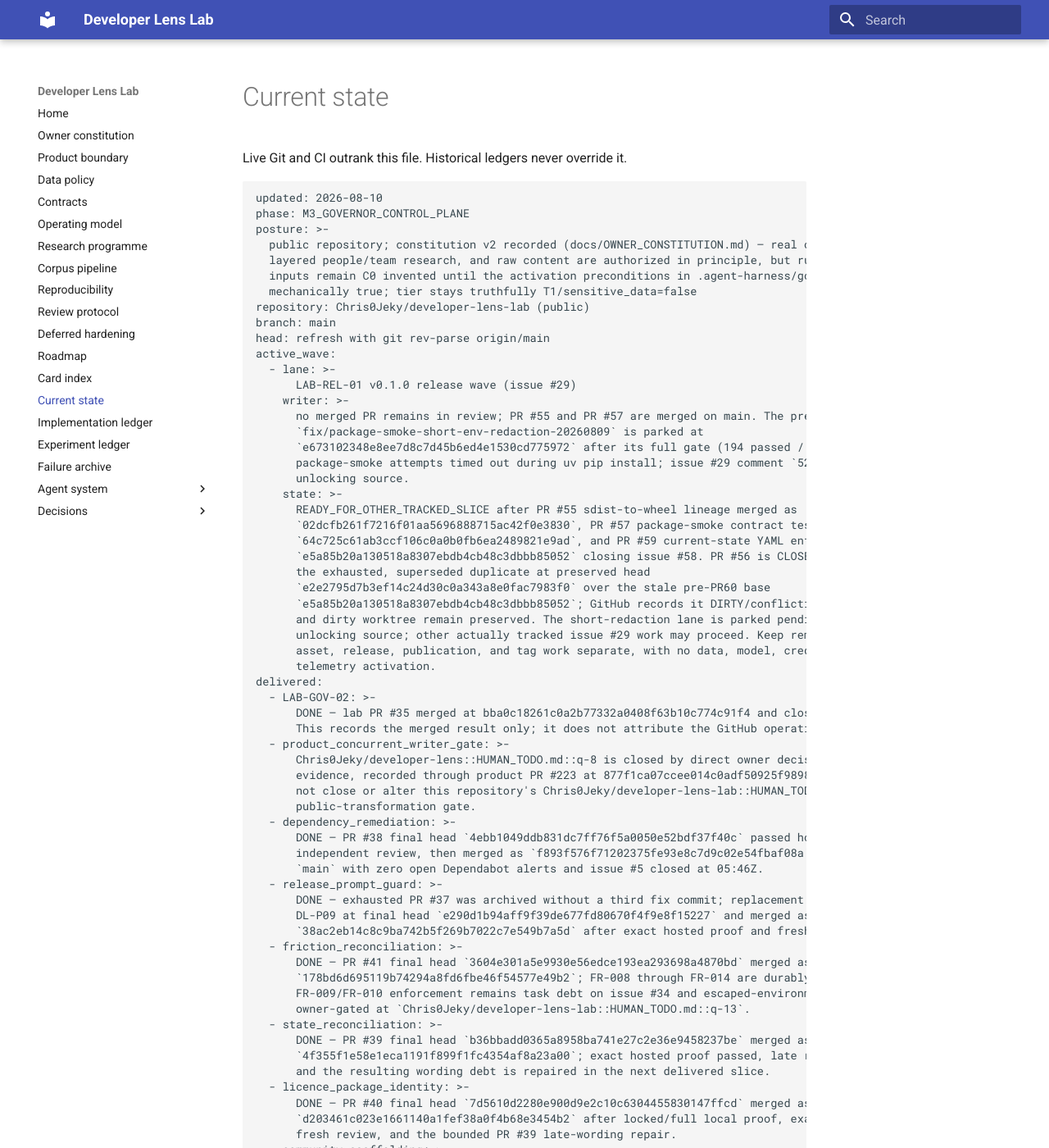
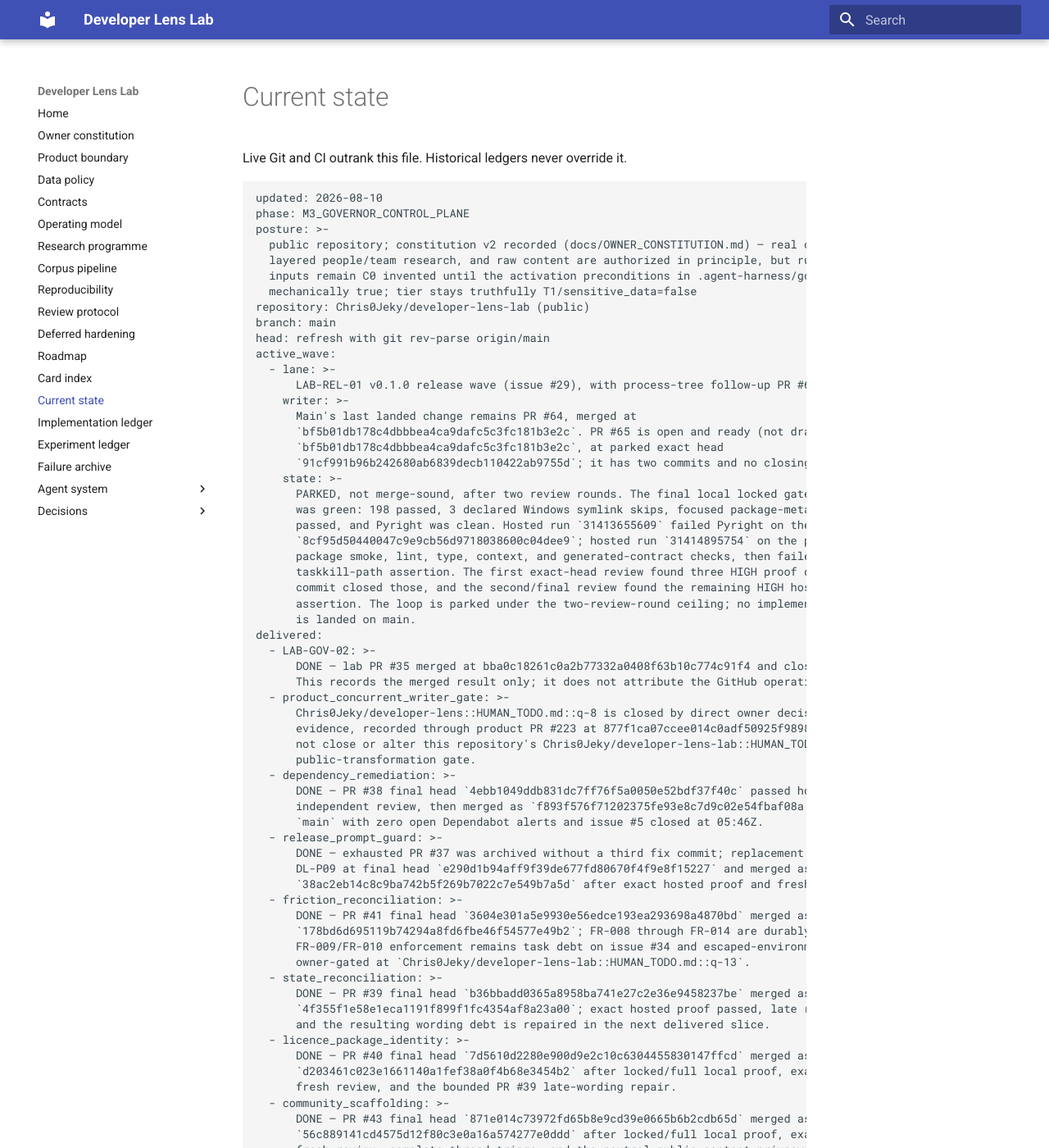
Before and after one commit to Chris0Jeky/developer-lens-lab, an MkDocs documentation site: the page built from docs/CURRENT_STATE.md, in a window 1280 px wide and 1400 px high. Shown: the whole window at 82% size. Built offline with MkDocs 1.6.1 and Material for MkDocs 9.7.7, drawn with Linux system fonts in a browser that asks for light colours; some of the changed text lies outside the part shown.

Commit message:
Reconcile parked PR 65 governor state

````diff
--- a/docs/CURRENT_STATE.md
+++ b/docs/CURRENT_STATE.md
@@ -15,25 +15,22 @@ branch: main
 head: refresh with git rev-parse origin/main
 active_wave:
   - lane: >-
-      LAB-REL-01 v0.1.0 release wave (issue #29)
+      LAB-REL-01 v0.1.0 release wave (issue #29), with process-tree follow-up PR #65 parked
     writer: >-
-      no merged PR remains in review; PR #55 and PR #57 are merged on main. The prepared local branch
-      `fix/package-smoke-short-env-redaction-20260809` is parked at
-      `e673102348e8ee7d8c7d45b6ed4e1530cd775972` after its full gate (194 passed / 3 skips) and two
-      package-smoke attempts timed out during uv pip install; issue #29 comment `5234405496` is the
-      unlocking source.
+      Main's last landed change remains PR #64, merged at
+      `bf5b01db178c4dbbbea4ca9dafc5c3fc181b3e2c`. PR #65 is open and ready (not draft), based on
+      `bf5b01db178c4dbbbea4ca9dafc5c3fc181b3e2c`, at parked exact head
+      `91cf991b96b242680ab6839decb110422ab9755d`; it has two commits and no closing-issue link.
     state: >-
-      READY_FOR_OTHER_TRACKED_SLICE after PR #55 sdist-to-wheel lineage merged as
-      `02dcfb261f7216f01aa5696888715ac42f0e3830`, PR #57 package-smoke contract tests merged as
-      `64c725c61ab3ccf106c0a0b0fb6ea2489821e9ad`, and PR #59 current-state YAML enforcement merged as
-      `e5a85b20a130518a8307ebdb4cb48c3dbbb85052` closing issue #58. PR #56 is CLOSED and unmerged as
-      the exhausted, superseded duplicate at preserved head
-      `e2e2795d7b3ef14c24d30c0a343a8e0fac7983f0` over the stale pre-PR60 base
-      `e5a85b20a130518a8307ebdb4cb48c3dbbb85052`; GitHub records it DIRTY/conflicting, while its branch
-      and dirty worktree remain preserved. The short-redaction lane is parked pending its issue #29
-      unlocking source; other actually tracked issue #29 work may proceed. Keep remaining hardening,
-      asset, release, publication, and tag work separate, with no data, model, credential, or
-      telemetry activation.
+      PARKED, not merge-sound, after two review rounds. The final local locked gate on the parked head
+      was green: 198 passed, 3 declared Windows symlink skips, focused package-metadata proof 35
+      passed, and Pyright was clean. Hosted run `31413655609` failed Pyright on the original head
+      `8cf95d50440047c9e9cb56d9718038600c04dee9`; hosted run `31414895754` on the parked head passed
+      package smoke, lint, type, context, and generated-contract checks, then failed pytest at the
+      taskkill-path assertion. The first exact-head review found three HIGH proof defects; the fix
+      commit closed those, and the second/final review found the remaining HIGH host-portability
+      assertion. The loop is parked under the two-review-round ceiling; no implementation from PR #65
+      is landed on main.
 delivered:
   - LAB-GOV-02: >-
       DONE — lab PR #35 merged at bba0c18261c0a2b77332a0408f63b10c774c91f4 and closed issue #33.
@@ -152,16 +149,18 @@ delivered:
       `31351467716`, merged as `4519e193ff6601c3d1971bae2ef8444b16bf5d0d`, and had 3 resolved / 0
       unresolved review threads; its post-merge audit was clean.
 next_safe_slice: >-
-  Continue issue #29 with one other actually tracked unfinished pre-tag seam; the prepared
-  `fix/package-smoke-short-env-redaction-20260809` branch is PARKED at
-  `e673102348e8ee7d8c7d45b6ed4e1530cd775972` after 194 passed / 3 skips and two package-smoke
-  timeouts during uv pip install, pending issue #29 comment `5234405496`. Lane-P candidate-content
-  review remains unauthorized and closed; no asset review, publication, tag, or release action is authorized. Pre-cap diagnostic-memory hardening remains task
-  debt until a design avoids both unbounded capture and a raw unredacted disk sink; process-tree
-  cleanup stays separate. No tag, release/publication, asset review, credential, data, model, or
-  telemetry action is authorized here.
+  From parked PR #65 head `91cf991b96b242680ab6839decb110422ab9755d`, keep production code unchanged;
+  replace the synthetic `SYSTEMROOT` literals at `tests/test_package_metadata.py` lines 414, 462,
+  and 542 with one-backslash `rC:\Windows`, derive the expected executable at the current assertion
+  with `str(Path(synthetic_root) / "System32" / "taskkill.exe")`, run the focused taskkill/package
+  tests and the full locked gate, push, then require exact-head hosted green and fresh live
+  gate/review reconciliation before any merge judgment. This resume point is recorded in issue #29
+  comment `5243827843` and PR #65 final comment `5243827873`. Keep remaining hardening, asset, release,
+  publication, and tag work separate; no data, model, telemetry, contract, credential, or release
+  activation occurred.
 release_and_owner_gates: >-
-  joint release remains reaffirmed, but no tag is authorized. The closed product
+  Live `HUMAN_TODO.md` remains the owner-gate source: joint release remains reaffirmed, but no tag is
+  authorized. The closed product
   `Chris0Jeky/developer-lens::HUMAN_TODO.md::q-8` gate does not close the distinct open Lab
   `Chris0Jeky/developer-lens-lab::HUMAN_TODO.md::q-8` real-study public-transformation gate.
   Product `Chris0Jeky/developer-lens::HUMAN_TODO.md::q-10(c)` release sign-off and Lab
@@ -217,13 +216,11 @@ late_review_debt: >-
   follow-up; issue #23 tracked as LAB-CONTRACT-03 (product-owned schema change); issue #6 remains open
   even though LAB-WBC1-06 is DONE.
 exact_resume_point: >-
-  Resume from live `origin/main` after refreshing it with Git. The latest delivered anchor recorded
-  here is PR #63, merged as `4519e193ff6601c3d1971bae2ef8444b16bf5d0d`. PR #63 final head
-  `d48e09cf149d75aee92665e62f3893741cd98104` passed Check run
-  `31351467716`, had 3 resolved / 0 unresolved review threads, and its post-merge audit was clean;
-  PR #62 immediately before it merged as `73a5b9653cccbb470c6bf9f0f5a4a7cd8d3cac45` from final
-  head `e833c68314f874d89523e4c97f5a3293548465cd` after Check run `31346126369` and a clean
-  post-merge audit. Preserve the existing PR #56 history and parked short-redaction facts above;
-  keep Lane-P review, release/publication, tag, credentials, data, models, telemetry, and all owner
-  gates closed.
+  Resume from PR #65 exact parked head `91cf991b96b242680ab6839decb110422ab9755d` over base
+  `bf5b01db178c4dbbbea4ca9dafc5c3fc181b3e2c`. Keep production code unchanged until the synthetic
+  `SYSTEMROOT` and host-`Path` assertion repair described in `next_safe_slice` is made on that PR
+  branch. Then rerun focused taskkill/package tests and the full locked gate, push, and require exact-
+  head hosted green plus fresh live gate/review reconciliation. The last landed main anchor remains
+  PR #64 at `bf5b01db178c4dbbbea4ca9dafc5c3fc181b3e2c`; preserve parked short-redaction facts above and
+  keep release/publication, tag, credentials, data, model, telemetry, and all owner gates closed.
 ```
````
Also changed, not shown: docs/agent-system/FRICTION_LOG.md (+16 -0 lines).
